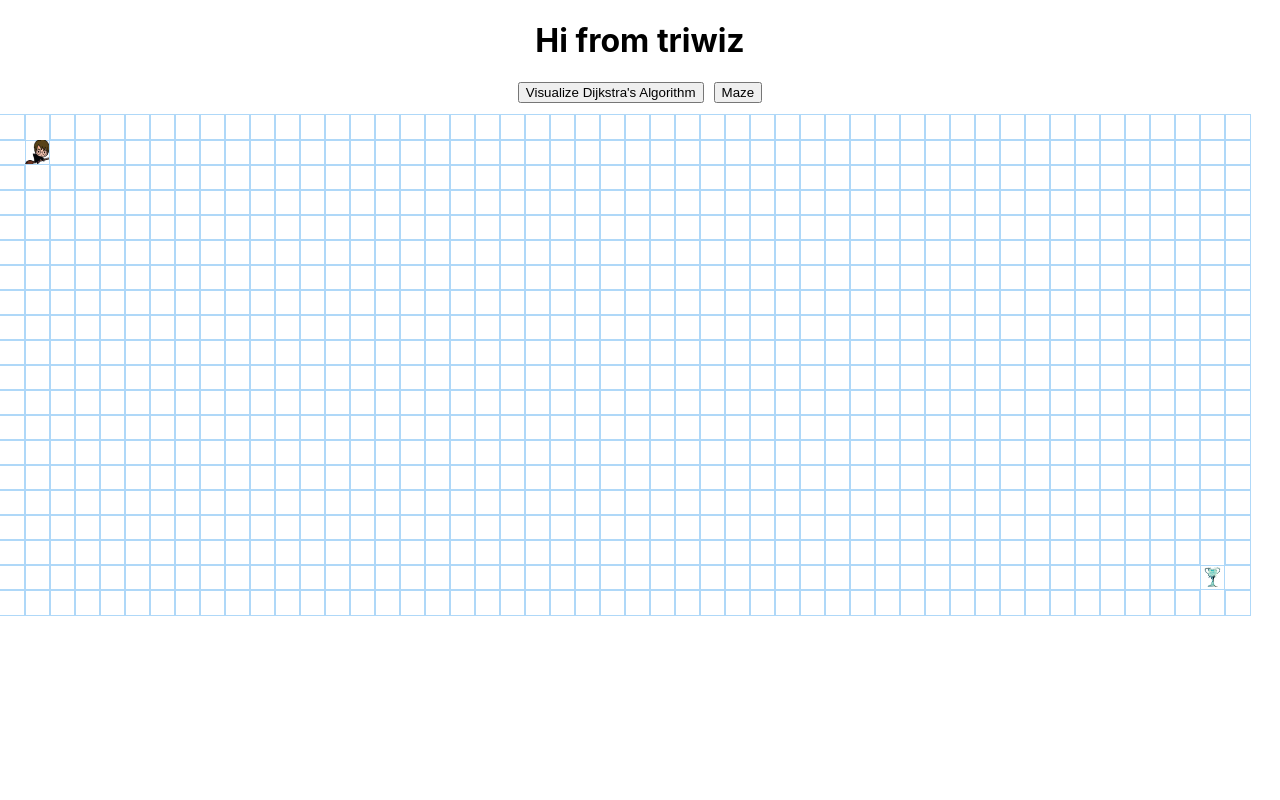
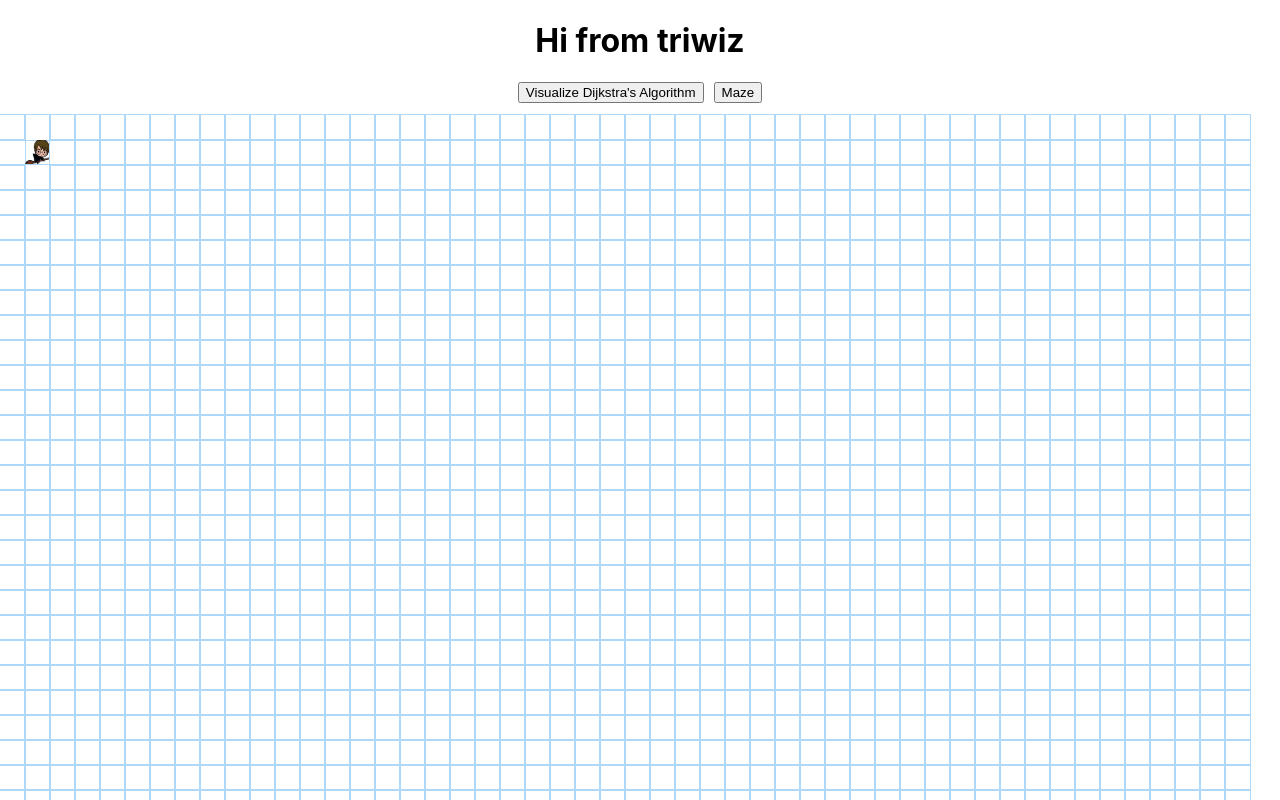
Before and after one commit to matharva/TriWiz-Cup, a React (Create React App) app in the folder triwiz/: page / in a window 1280 px wide. Shown: the top 800 px of the page. Built offline with nearby package versions, Linux system fonts and the light colour scheme.

Commit message:
Multiple Solution Maze enabled
Maze now has multiple solutions, Dimension changed to 50x50

```diff
--- a/triwiz/src/Countdown.js
+++ b/triwiz/src/Countdown.js
@@ -33,7 +33,7 @@ const Countdown = () => {
         isPlaying
         size={55}
         strokeWidth={6}
-        duration={10}
+        duration={100}
         colors={[["#004777", 0.33], ["#F7B801", 0.33], ["#A30000"]]}
         onComplete={() => [false, 200]}
       >
--- a/triwiz/src/Pathfinder.js
+++ b/triwiz/src/Pathfinder.js
@@ -90,7 +90,7 @@ const Pathfinder = () => {
 
   const initializeGrid = () => {
     const grid = [];
-    for (let row = 0; row < 20; row++) {
+    for (let row = 0; row < 50; row++) {
       const currentRow = [];
       for (let col = 0; col < 50; col++) {
         //   console.log("In inner for loo[");
@@ -177,7 +177,8 @@ const Pathfinder = () => {
     recursiveDivisionMaze(
       allNodes,
       2,
-      height - 3,
+      // height - 3,
+      47,
       2,
       width - 3,
       "horizontal",
@@ -186,6 +187,19 @@ const Pathfinder = () => {
       startNode,
       finishNode
     );
+      var half = wallsToAnimate.length/25;
+      for(let i=0;i<half;i++)
+
+      {
+        let randomIndex = Math.floor(Math.random() * wallsToAnimate.length);
+        if ((wallsToAnimate[randomIndex].row===0 || wallsToAnimate[randomIndex].row===19) || (wallsToAnimate[randomIndex].col===0 || wallsToAnimate[randomIndex].col===49))
+        {
+          i--;
+          continue;
+        }
+        wallsToAnimate.splice(randomIndex,1)
+      }
+
     console.log(wallsToAnimate);
     animateWalls(wallsToAnimate);
     // setRandomMaze(wallsToAnimate);
--- a/triwiz/src/contexts/AuthContext.js
+++ b/triwiz/src/contexts/AuthContext.js
@@ -7,7 +7,7 @@ export function useAuth() {
 }
 
 export function AuthProvider({ children }) {
-  const FINISH_NODE_ROW = 18;
+  const FINISH_NODE_ROW = 48;
   const FINISH_NODE_COL = 48;
 
   const [snodeRow, setSnodeRow] = useState(1);
--- a/triwiz/src/maze/maze.js
+++ b/triwiz/src/maze/maze.js
@@ -31,8 +31,8 @@ export function recursiveDivisionMaze(
         let r = node.row;
         let c = node.col;
 
-        if (r === 0 || c === 0 || r === height - 1 || c === width - 1) {
-          // let currentHTMLNode = document.getElementById(node);
+        if (r === 0 || c === 0 || r ===  49 || c === width - 1) {
+          // let currentHTMLNode = document.getElementById(node); height - 1
           wallsToAnimate.push(node);
           if (type === "wall") {
             node.isWall = true;
```
